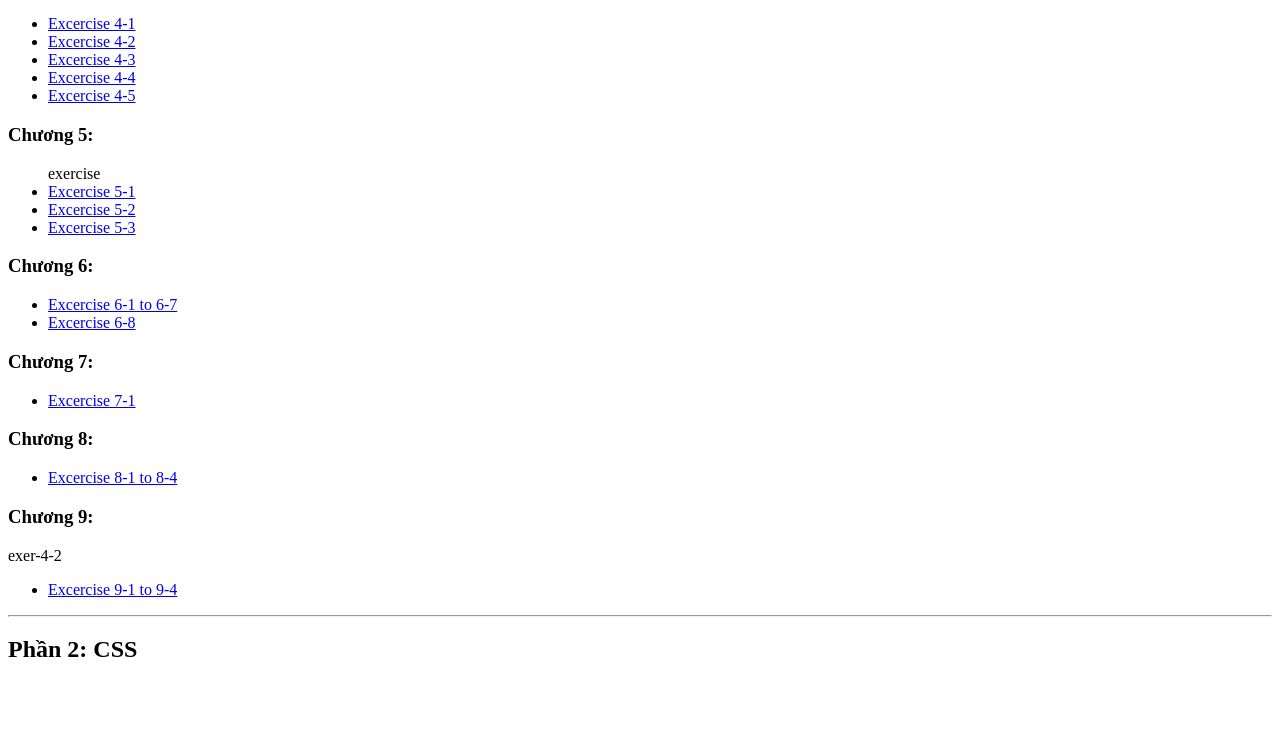
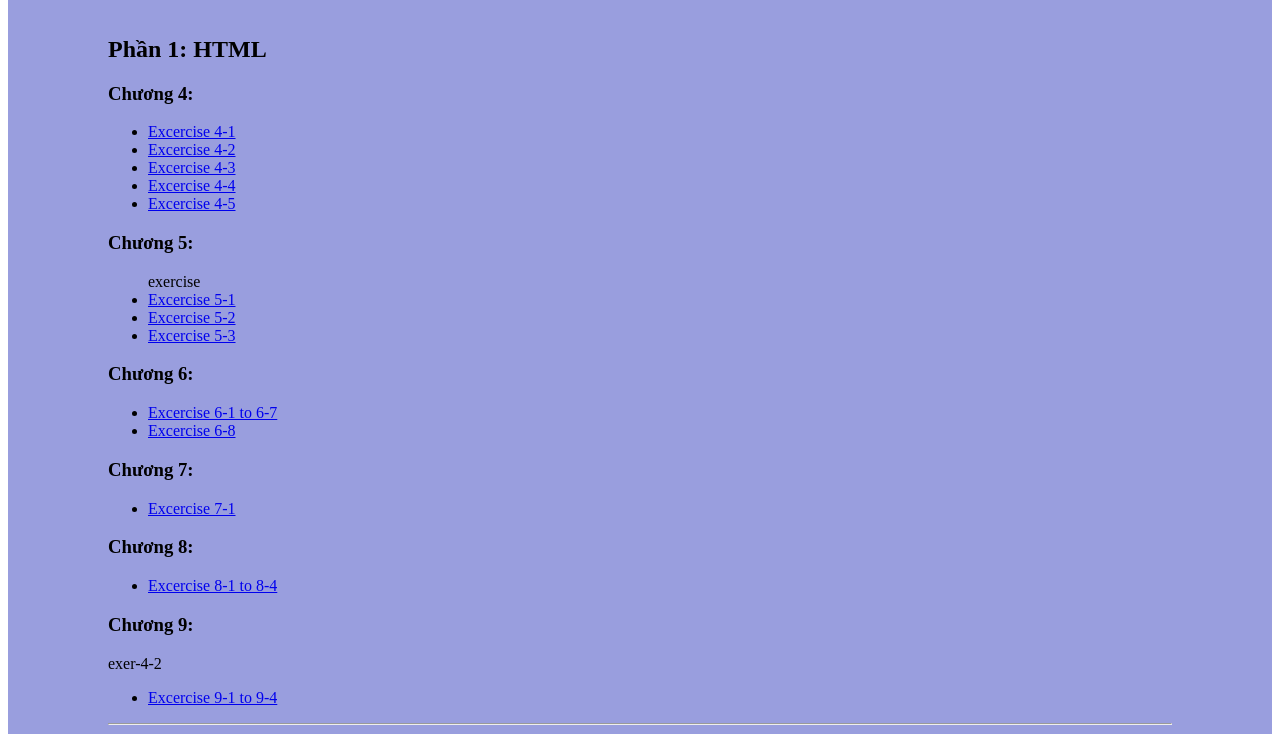
Before and after one commit to 1812864/1812864.github.io, a plain HTML site: page index.html in a window 1280 px wide. Shown: the part 237-971 px from the top of the page. Before the commit the page ends 920 px from the top, so only its background shows below. Drawn offline with Linux system fonts and the light colour scheme.

Commit message:
Update index.html

```diff
--- a/index.html
+++ b/index.html
@@ -5,6 +5,7 @@
 	<title>Document</title>
 </head>
 <body>
+    <div style="background-color:#999ede;padding:100px;">
 	<h1> Tổng hợp các bài lab môn thiết kế web của Trung</h1>
     <h2>Hello everybody ^^! Today,I feed so good!</h2>
     <br>
@@ -46,6 +47,7 @@
 
 <hr>
         <h2>Phần 2: CSS</h2>
+    </div>
 
 </body>
 </html>
```
